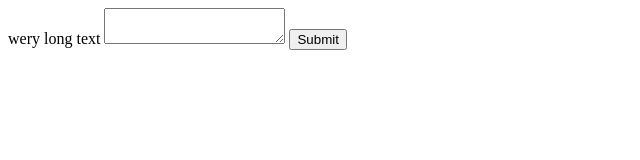
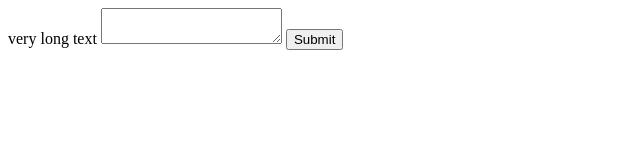
Before and after one commit to kranid/kranid.github.io, a plain HTML site: page longtext.html in a window 1280 px wide. Shown: the full height of the page, 0-640 px from the left. Drawn offline with Linux system fonts and the light colour scheme.

Commit message:
rename file

```diff
--- a/Long-text.html
+++ b/longtext.html
@@ -7,7 +7,7 @@
 <body>
 <main>
 <form>
-<label for="longtext">wery long text</label>
+<label for="longtext">very long text</label>
 <textarea id="longtext"></textarea>
 <input type="submit"/>
 </form>
```
